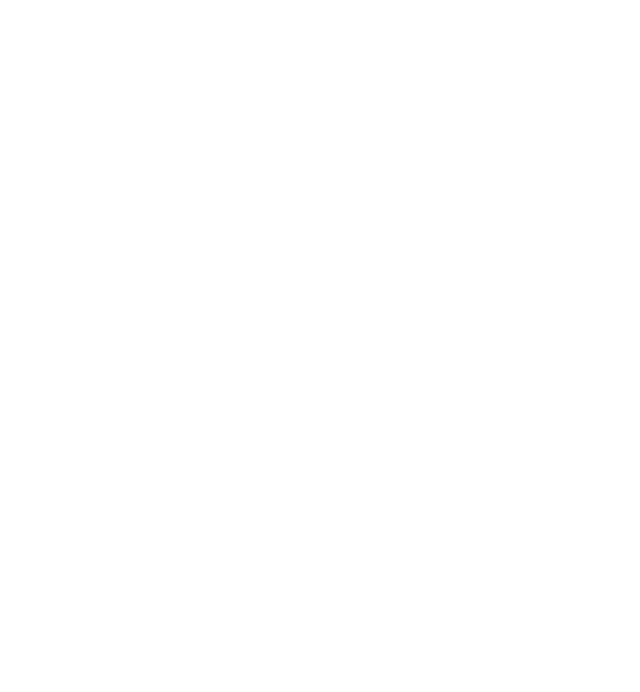
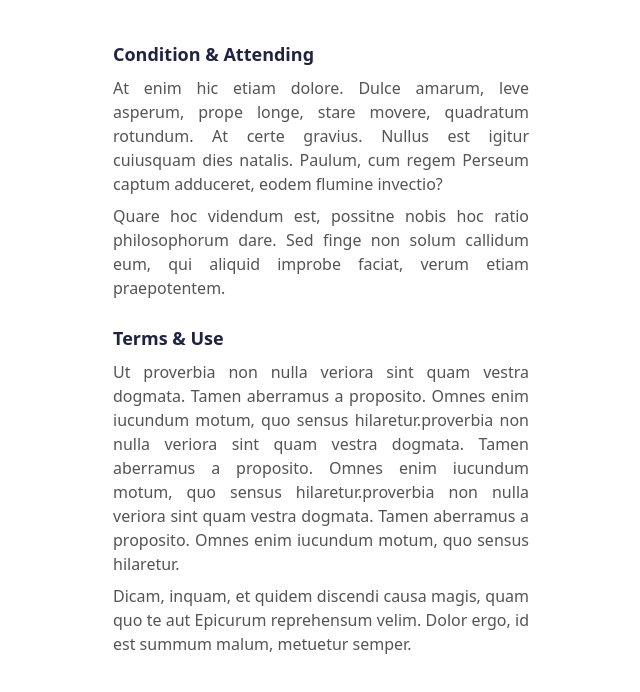
Before and after one commit to JaseelaAlimahamed/ServiceConnectProviderUI, a React (Vite) app: page /termsand-conditions in a window 1280 px wide. Shown: the top 692 px of the page, without its empty margins (319-959 px from the left). Built offline with nearby package versions, Linux system fonts and the light colour scheme.

Commit message:
termsndcondition

```diff
--- /dev/null
+++ b/src/pages/ServiceProviderPages/TermsAndConditions.jsx
@@ -0,0 +1,40 @@
+import React from "react";
+
+const TermsAndConditions = () => {
+  return (
+    <div className="min-h-screen  flex flex-col items-center">
+      <div className="w-full max-w-md bg-primary mt-6 rounded-lg p-4">
+
+        <div className="mb-6">
+          <h2 className="text-lg font-bold mb-2 text-heading_blck">Condition & Attending</h2>
+          <p className="text-para_grey text-justify">
+            At enim hic etiam dolore. Dulce amarum, leve asperum, prope longe, stare movere,
+            quadratum rotundum. At certe gravius. Nullus est igitur cuiusquam dies natalis.
+            Paulum, cum regem Perseum captum adduceret, eodem flumine invectio?
+          </p>
+          <p className="text-para_grey mt-2 text-justify">
+            Quare hoc videndum est, possitne nobis hoc ratio philosophorum dare.
+            Sed finge non solum callidum eum, qui aliquid improbe faciat, verum etiam praepotentem.
+          </p>
+        </div>
+
+
+        <div>
+          <h2 className="text-lg font-bold mb-2 text-heading_blck">Terms & Use</h2>
+          <p className="text-para_grey text-justify">
+            Ut proverbia non nulla veriora sint quam vestra dogmata. Tamen aberramus a proposito.
+            Omnes enim iucundum motum, quo sensus hilaretur.proverbia non nulla veriora sint quam vestra dogmata. Tamen aberramus a proposito.
+            Omnes enim iucundum motum, quo sensus hilaretur.proverbia non nulla veriora sint quam vestra dogmata. Tamen aberramus a proposito.
+            Omnes enim iucundum motum, quo sensus hilaretur.
+          </p>
+          <p className="text-para_grey mt-2 text-justify">
+            Dicam, inquam, et quidem discendi causa magis, quam quo te aut Epicurum reprehensum velim.
+            Dolor ergo, id est summum malum, metuetur semper.
+          </p>
+        </div>
+      </div>
+    </div>
+  );
+};
+
+export default TermsAndConditions;
--- a/src/routes/ProviderRoutes.jsx
+++ b/src/routes/ProviderRoutes.jsx
@@ -6,6 +6,7 @@ import BookingDetailsPage from '../pages/ServiceProviderPages/BookingDetailsPage
 import RequestDetailsPage from '../pages/ServiceProviderPages/RequestDetailsPage';
 import FinancialPage from '../pages/ServiceProviderPages/FinancialPage';
 import ServiceReviewsPage from '../pages/ServiceProviderPages/ServiceReviewsPage';
+import TermsAndConditions from '../pages/ServiceProviderPages/TermsAndConditions';
 
 
 function ProviderRoutes() {
@@ -18,6 +19,7 @@ function ProviderRoutes() {
         <Route path="/service-request" element={<ServiceRequestList/>} />
         <Route path="/booking-details" element={<BookingDetailsPage/>} />
         <Route path="/request-details/:id" element={<RequestDetailsPage/>} /> */}
+        <Route path="/termsand-conditions" element={<TermsAndConditions/>} />
         <Route path="/service-financial" element={<FinancialPage/>}></Route>
         <Route path="/Service-reviews" element={<ServiceReviewsPage />} />
            {/* <Route path='/addprofile' element={<AddProfilePage/>}/> */}
--- a/tailwind.config.js
+++ b/tailwind.config.js
@@ -49,6 +49,8 @@ module.exports = {
         vector_blue:'#223F78',
         amount_red:'#FF6666',
         heart_red:'#DD2E44',
+        heading_blck:'#202244',
+        para_grey:'#545454',
 
 
       },
```
